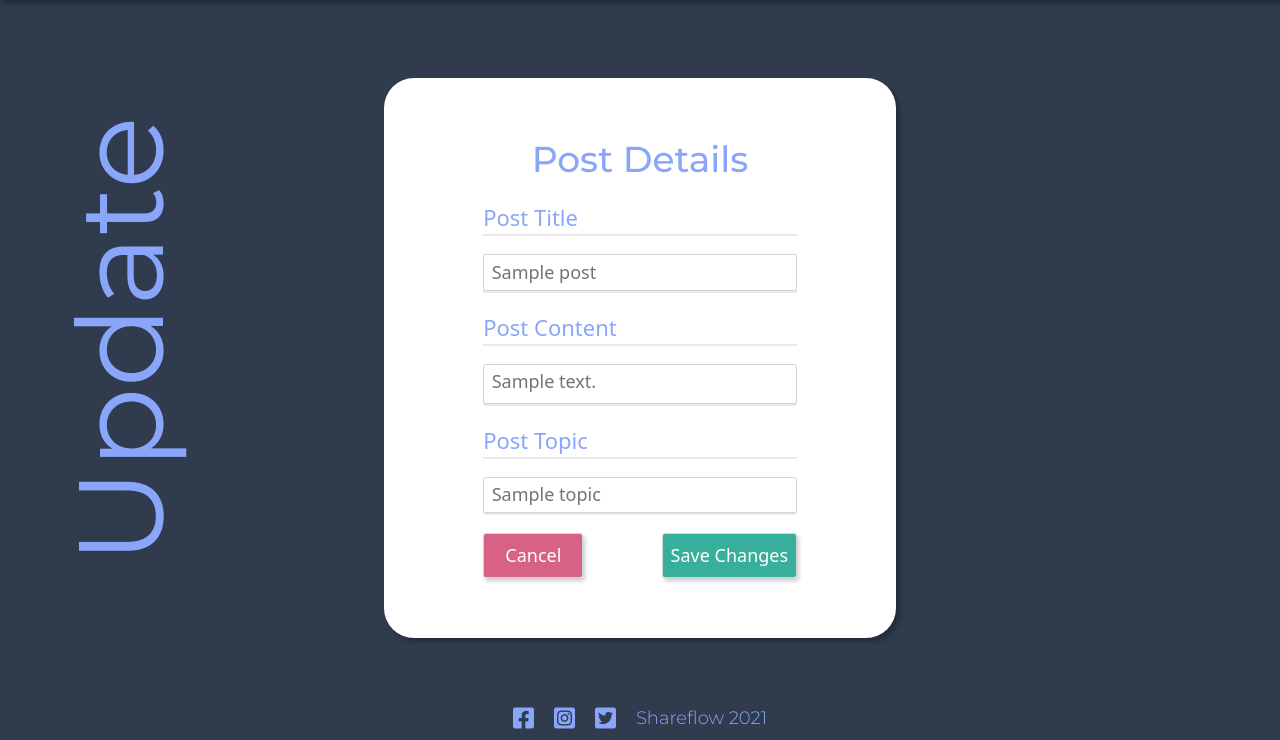
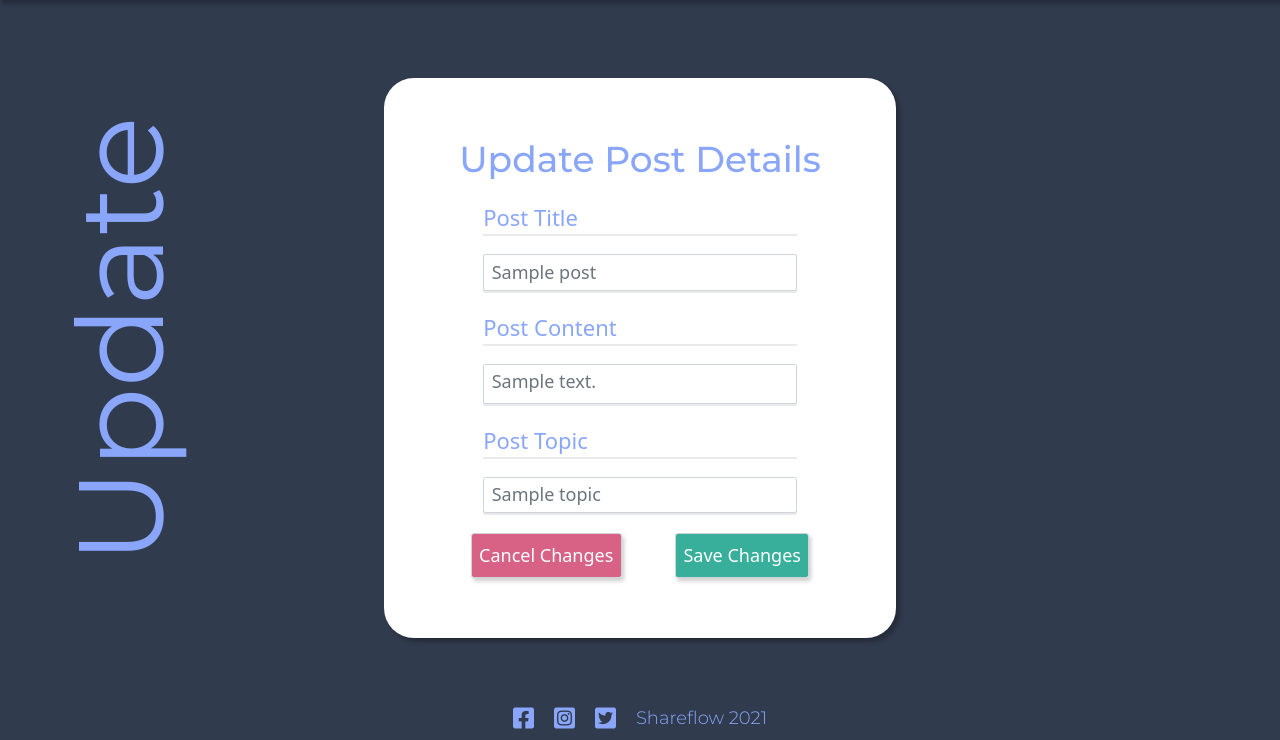
Before and after one commit to zackgithuboriginal/shareflow-milestone-project-3, a Flask app: template templates/edit_post.html in a window 1280 px wide. Shown: the part 60-800 px from the top of the page. Run offline with Flask 2, Linux system fonts and the light colour scheme; the template is opened without the code that fills it: most values are stand-ins (such as "Sample title", 1, 10 or a date in 2020); some libraries are stand-ins or nearby versions.

Commit message:
Small changes to edit_post.html

```diff
--- a/templates/edit_post.html
+++ b/templates/edit_post.html
@@ -8,7 +8,7 @@
 <!-- Form reads values and displays values from flask -->
 <section class="main-container">
     <form class="create-post-form" method="POST" action="{{ url_for('edit_post', post_id=post._id, pagination_arguments=pagination_arguments ) }}">
-        <h3 class="post-form-title">Post Details</h3>
+        <h3 class="post-form-title">Update Post Details</h3>
         <label class="post-form-label" for="post_title">Post Title</label>
         <input class=" form-control"  type="text" id="post_title" name="post_title" placeholder="Post Title" value="{{ post.post_title }}">
         <label class="post-form-label"  for="post_content">Post Content</label>
@@ -24,7 +24,7 @@
             {% endfor %}
         </select>
         <div class="form-buttons">
-            <button class="form-control button-cancel" action="{{ url_for('close_post_edit', post_id=post._id, pagination_arguments=pagination_arguments ) }}">Cancel</button>
+            <button class="form-control button-cancel" action="{{ url_for('close_post_edit', post_id=post._id, pagination_arguments=pagination_arguments ) }}">Cancel Changes</button>
             <button class="form-control button-confirm" type="submit">Save Changes</button>
         </div>
     </form>
```
